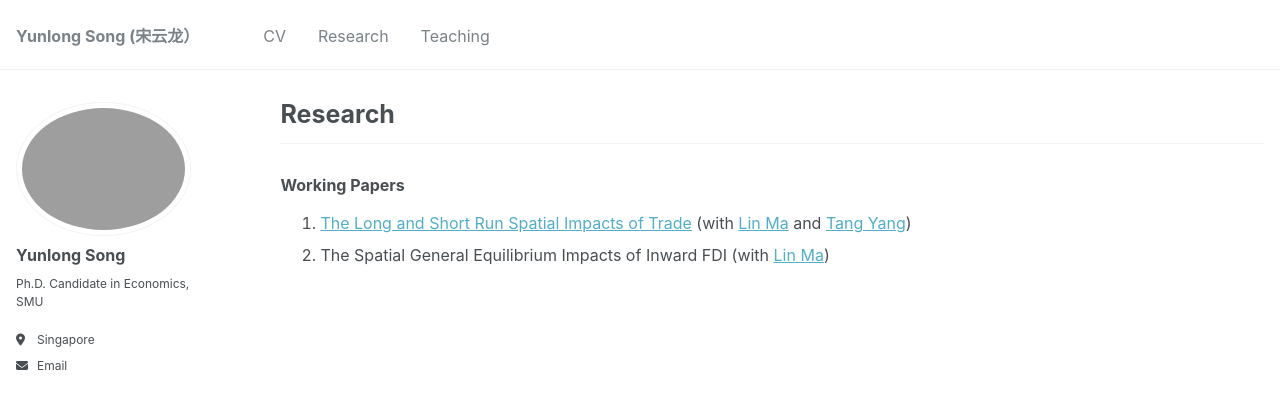
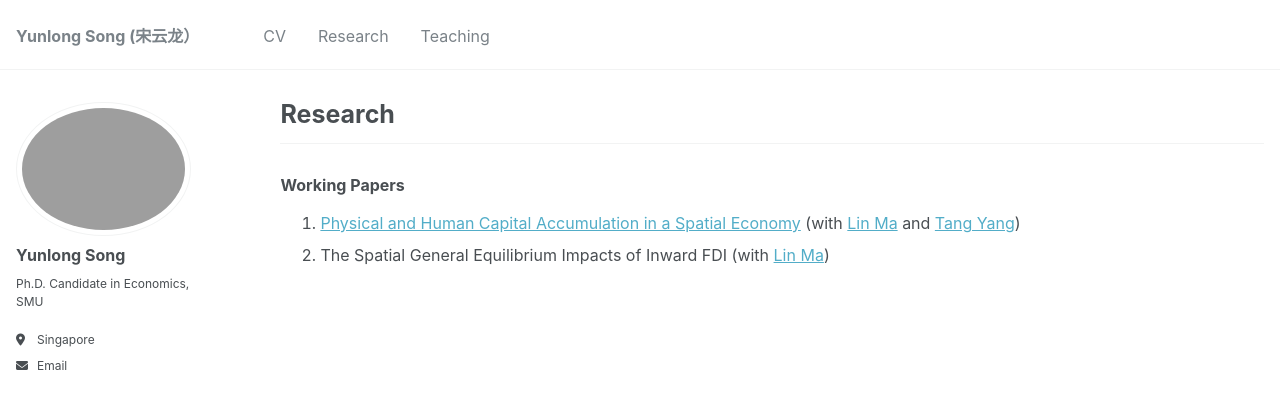
Before and after one commit to yunlong-song/yunlong-song.github.io, a Jekyll site: the page built from _pages/research.md, in a window 1280 px wide. Shown: the top 409 px of the page. Built offline with Jekyll 4.4.1, drawn with Linux system fonts in a browser that asks for light colours.

Commit message:
Update research.md

```diff
--- a/_pages/research.md
+++ b/_pages/research.md
@@ -13,5 +13,5 @@ redirect_from:
 ---
 
 ### Working Papers
-1. [The Long and Short Run Spatial Impacts of Trade](http://yunlong-song.github.io/files/Factor_accumulation.pdf) (with [Lin Ma](https://lin-ma.com/index.html#/) and [Tang Yang](http://www.yang-tang.net/))
+1. [Physical and Human Capital Accumulation in a Spatial Economy](http://yunlong-song.github.io/files/Factor_accumulation.pdf) (with [Lin Ma](https://lin-ma.com/index.html#/) and [Tang Yang](http://www.yang-tang.net/))
 2. The Spatial General Equilibrium Impacts of Inward FDI (with [Lin Ma](https://lin-ma.com/index.html#/))
```
